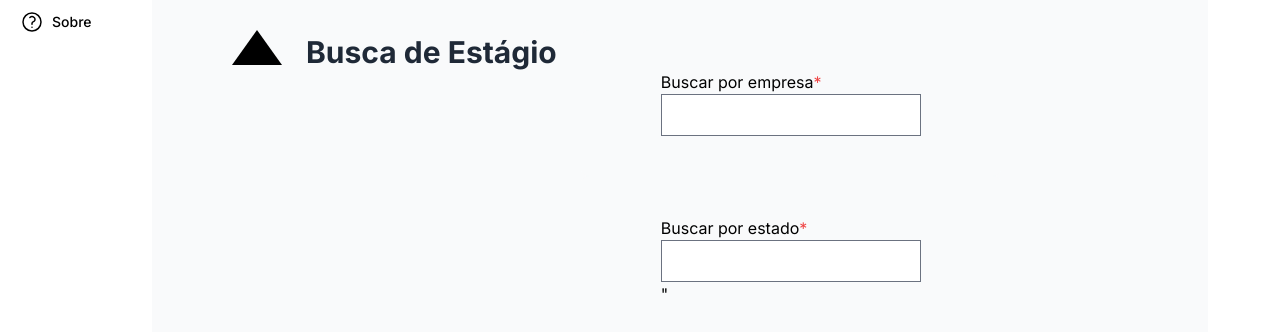
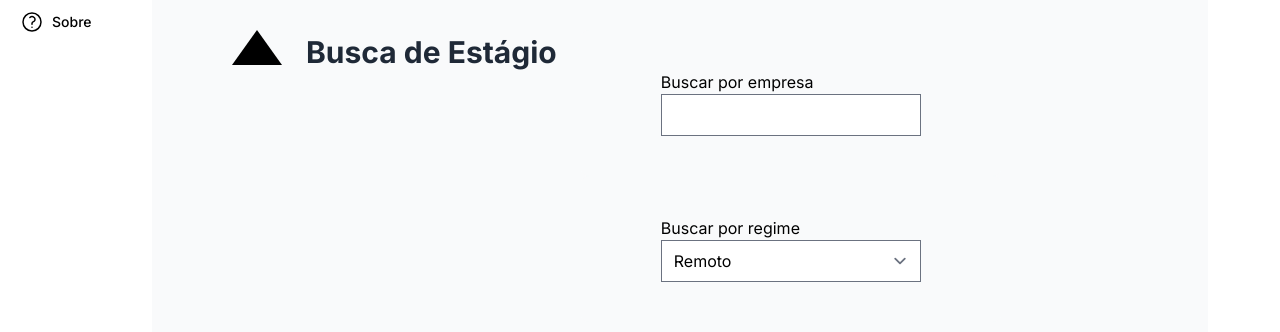
Before and after one commit to OsProgramadores/portalestagio, a Next.js app: page /busca in a window 1280 px wide. Shown: the part 162-494 px from the top of the page. Built offline with nearby package versions, Linux system fonts and the light colour scheme; a web font is replaced by a local one.

Commit message:
adicionando campo busca por regime

```diff
--- a/app/busca/SearchForm.tsx
+++ b/app/busca/SearchForm.tsx
@@ -1,16 +1,21 @@
+
 export default function SearchForm() {
     return (
         <form>
             <div className="flex flex-col gap-6 rounded-lg bg-gray-50 px-6 py-10 md:px-20">
                 <div className="flex flex-col">
-                    <label>Buscar por empresa<span className="text-red-500">*</span></label>
+                    <label>Buscar por empresa</label>
                     <input type="text" name="empresa" required />
                 </div>
             </div>
             <div className="flex flex-col gap-6 rounded-lg bg-gray-50 px-6 py-10 md:px-20">
                 <div className="flex flex-col">
-                    <label>Buscar por estado<span className="text-red-500">*</span></label>
-                    <input type="text"></input>"
+                    <label>Buscar por regime</label>
+                    <select name="ufs">
+                        <option value="remoto">Remoto</option>
+                        <option value="hibrido">Hibrido</option>
+                        <option value="presencial">Presencial</option>
+                    </select>
                 </div>
             </div>
         </form>
```
